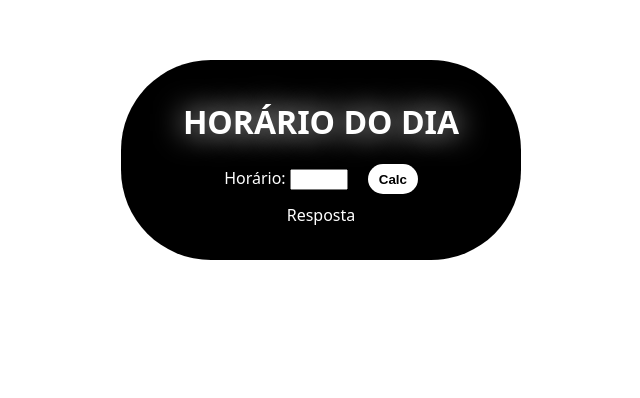
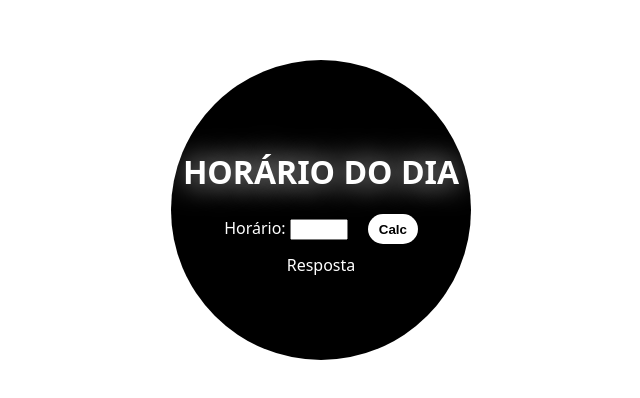
Before and after one commit to andersonscholz/daylight-cycle, a plain HTML site: page index.html in a window 1280 px wide. Shown: the part 164-562 px from the top of the page, without its empty margins (319-959 px from the left). Drawn offline with Linux system fonts and the light colour scheme.

Commit message:
circular-hud

```diff
--- a/style.css
+++ b/style.css
@@ -8,10 +8,10 @@ body, .painel{
 .painel{
     background-color: black;
     color:white;
-    width: 400px;
-    height: 200px;
+    width: 300px;
+    height: 300px;
     border: none;
-    border-radius: 90px;
+    border-radius: 11110px;
     box-sizing: border-box;
     margin-top: 27vh;
     font-family: system-ui, -apple-system, BlinkMacSystemFont, 'Segoe UI', Roboto, Oxygen, Ubuntu, Cantarell, 'Open Sans', 'Helvetica Neue', sans-serif;
```
